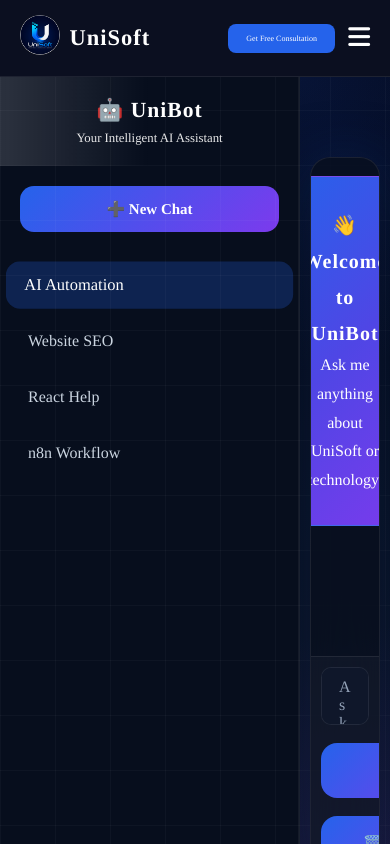
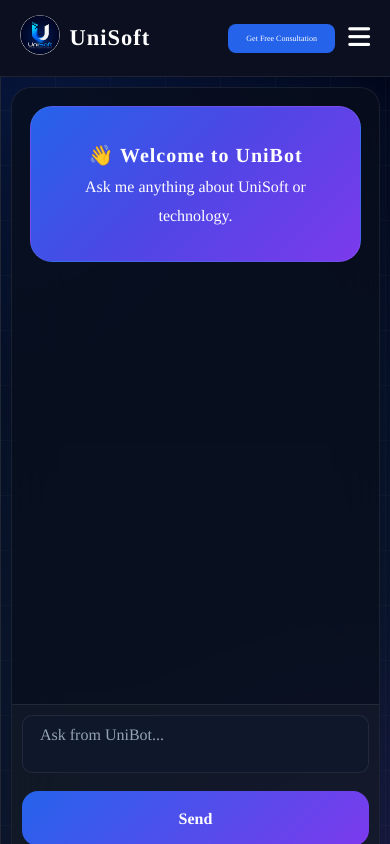
Before and after one commit to ShaniBhai786/UniSoft_Agency, a Next.js app: page /chatbot in a window 390 px wide. Shown: the top 844 px of the page. Built offline with nearby package versions, Linux system fonts and the light colour scheme; a web font is replaced by a local one.

Commit message:
Update NavBar component to close dropdown on link click and adjust chatbot styles for better responsiveness

```diff
--- a/src/app/chatbot.css
+++ b/src/app/chatbot.css
@@ -389,33 +389,12 @@
         width: 100%;
         min-height: 55px;
     }
+    .chatCard{
+        height: 100vh;
+    }
 }
 
-@media(max-width:700px) {
-    .chatPage {
-        padding: 80px 10px 15px;
-    }
 
-    .messages {
-        padding: 18px;
-    }
-
-    .header {
-        padding: 20px;
-    }
-
-    .header h1 {
-        font-size: 1.35rem;
-    }
-
-    .bubble {
-        padding: 18px;
-    }
-    .left-window{
-        width: 0;
-        min-width: 0;
-    }
-}
 .left-window {
     width: 300px;
     height: 100vh;
@@ -530,3 +509,30 @@
     color: white;
     transform: translateY(-2px);
 }
+
+@media(max-width:700px) {
+    .chatPage {
+        padding: 10px 10px 15px;
+    }
+
+    .messages {
+        padding: 18px;
+    }
+
+    .header {
+        padding: 20px;
+    }
+
+    .header h1 {
+        font-size: 1.35rem;
+    }
+
+    .bubble {
+        padding: 18px;
+    }
+
+    .left-window {
+        width: 0;
+        min-width: 0;
+    }
+}
--- a/src/app/components/NavBar.jsx
+++ b/src/app/components/NavBar.jsx
@@ -87,7 +87,7 @@ const NavBar = () => {
             </div>
         {nav && <div className="navLinksNav" >
           <i className='fa fa-close closeBtnNav' onClick={() => setNav(!nav)}></i>
-          <Link className="navItem" href="/">Home</Link>
+              <Link className="navItem" href="/" onClick={() => setNav(!nav)}>Home</Link>
               <div className="navDropdown">
                 <span className="navItem">
                   About <i className="ri-arrow-down-s-line navArrow" />
```
